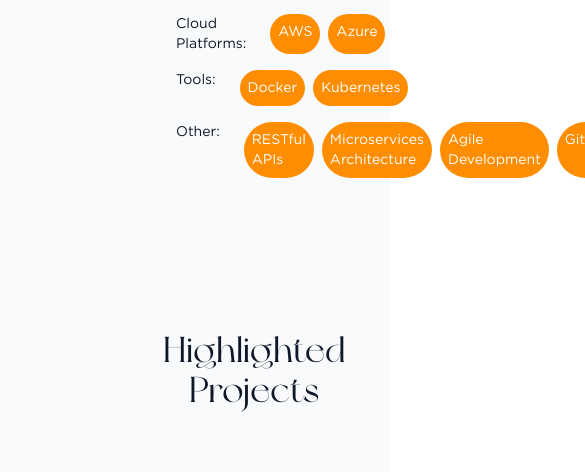
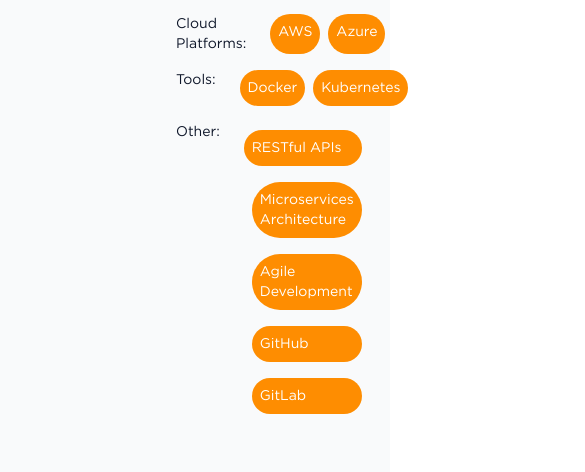
Before and after one commit to AtienoObwanda/atienoobwandaa, a React (Vite) app: page / in a window 390 px wide. Shown: the part 2256-2728 px from the top of the page, 585 px wide, since content can reach past the window. Built offline with nearby package versions, Linux system fonts and the light colour scheme.

Commit message:
updating github projects

```diff
--- a/src/Components/About.jsx
+++ b/src/Components/About.jsx
@@ -135,17 +135,16 @@
 <div className="flex flex-row md:flex-row">
   <span className='p-2'>Other: </span>
   <div className="flex flex-row md:flex-row">
-    <div className="ml-2 p-2 flex justify-center mb-6 md:mb-0">
-   <span className="text-sm p-2 text-white bg-orange rounded-full"> RESTful APIs
+    <div className="ml-2 p-2 flex justify-center mb-6 md:mb-0 sm:flex-col">
+   <span className="text-sm p-2 text-white bg-orange rounded-full sm:mt-2"> RESTful APIs
     </span>
-    <span className="ml-2 text-sm p-2 text-white bg-orange rounded-full"> Microservices Architecture
+    <span className="ml-2 text-sm p-2 text-white bg-orange rounded-full sm:mt-4"> Microservices Architecture
     </span>
-
-    <span className="ml-2 text-sm p-2 text-white bg-orange rounded-full"> Agile Development
+    <span className="ml-2 text-sm p-2 text-white bg-orange rounded-full sm:mt-4"> Agile Development
     </span>
-    <span className="ml-2 text-sm p-2 text-white bg-orange rounded-full"> GitHub
+    <span className="ml-2 text-sm p-2 text-white bg-orange rounded-full sm:mt-4"> GitHub
     </span>
-    <span className="ml-2 text-sm p-2 text-white bg-orange rounded-full"> GitLab
+    <span className="ml-2 text-sm p-2 text-white bg-orange rounded-full sm:mt-4"> GitLab
     </span>
 
     </div>
--- a/src/Components/GitHub.jsx
+++ b/src/Components/GitHub.jsx
@@ -10,7 +10,7 @@
 
     </div>
 {/* Skill logos slider */}
-<div className="relative m-auto overflow-hidden mr-[10em] ml-[10em] text-dark dark:text-white sm:w-full">
+<div className="relative m-auto overflow-hidden mr-[10em] ml-[10em]  text-dark dark:text-white md:w-full md:mr-[2em] md:ml-0">
       {/* GiHub */}
       <GitHubCalendar
         username="AtienoObwanda"
--- a/src/Components/Projects.jsx
+++ b/src/Components/Projects.jsx
@@ -82,7 +82,7 @@
 
     {/* Projects */}
     {Projects.map((Project, index) => (
-    <Card className=" w-full w-[26rem] shadow-lg rounded-lg m-5 font-gotham md:w-full">
+    <Card className=" w-full w-1/4 shadow-lg rounded-lg m-5 font-gotham md:w-full">
       <CardHeader floated={false} color="blue-gray">
         <img
           src={Project.poster}
```
